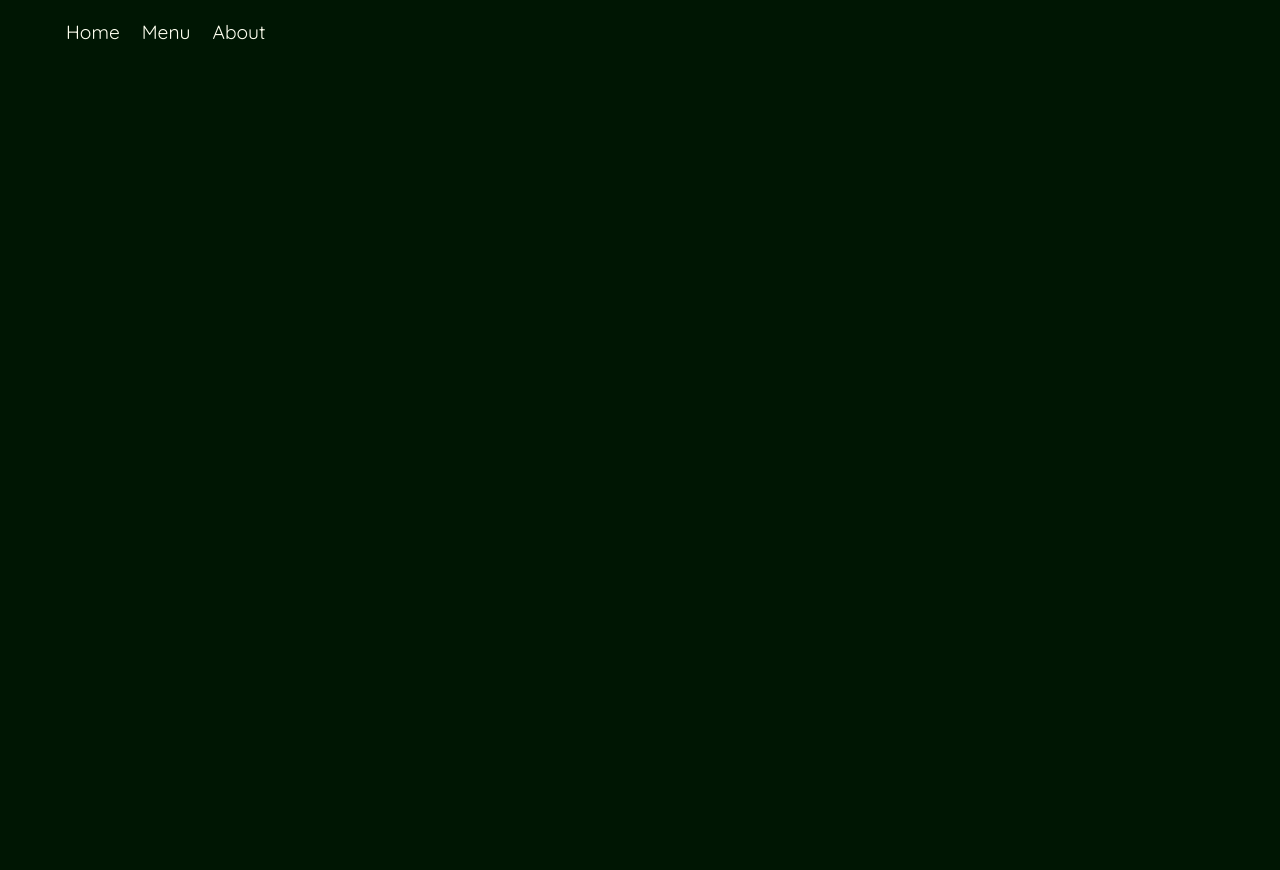
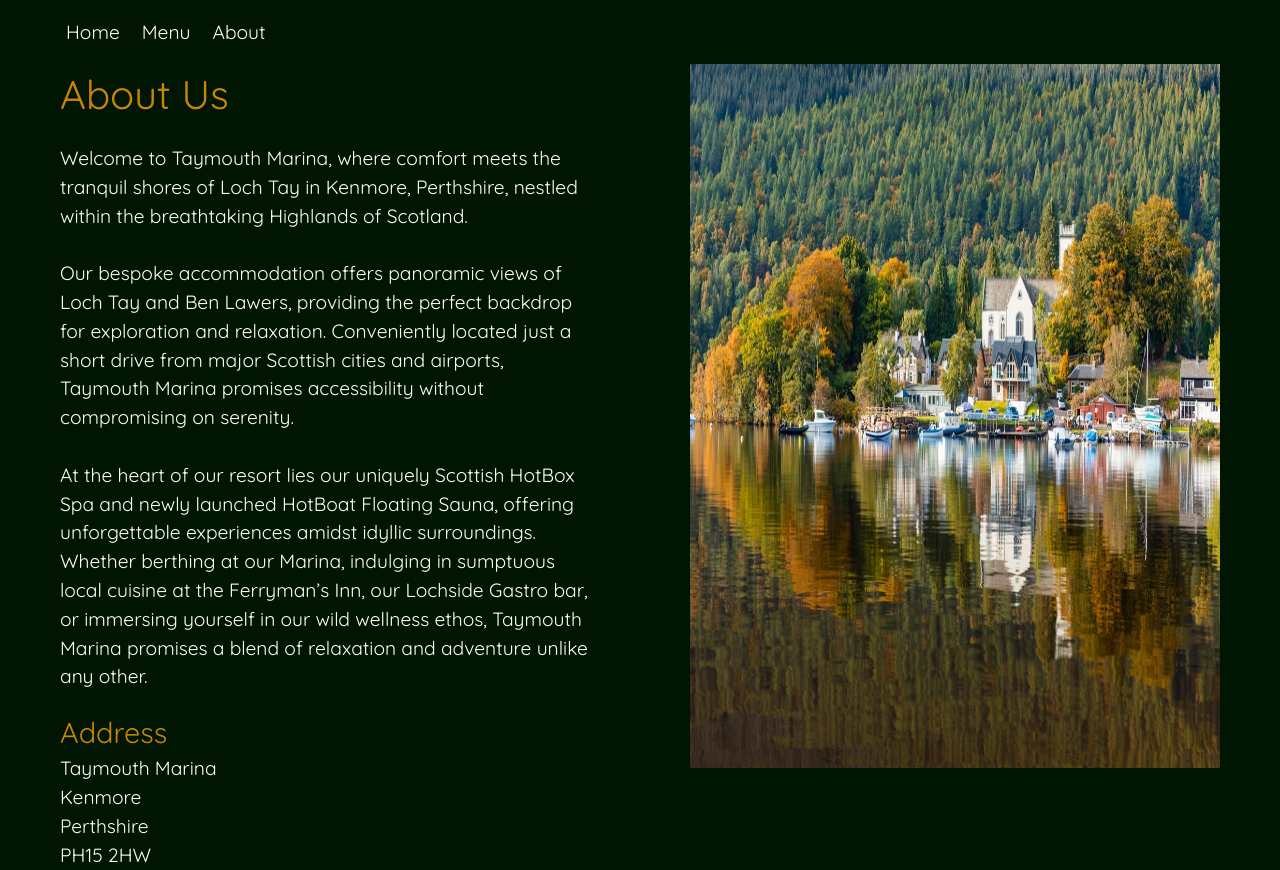
Before and after one commit to sadiecoffield/odin-restaurant-page, a website built with webpack: page src/template.html in a window 1280 px wide. Both pictures are taken after a click on the button "About". Before the commit the page ends 800 px from the top, so only its background shows below. Built offline with nearby package versions, Linux system fonts and the light colour scheme.

Commit message:
Add content to about page

```diff
--- /dev/null
+++ b/src/aboutPage.js
@@ -0,0 +1,44 @@
+import kenmoreImg from './kenmore.jpg';
+
+function renderAboutPage() {
+  const container = document.querySelector('#content');
+  const aboutContainer = document.createElement('div');
+  aboutContainer.classList.add('about-container');
+
+  // Add heading to about page
+  const aboutHeading = document.createElement('h1');
+  aboutHeading.textContent = 'About Us';
+  aboutContainer.appendChild(aboutHeading);
+
+  // Add description to about page
+  const description = document.createElement('p');
+  description.innerText = `Welcome to Taymouth Marina, where comfort meets the tranquil shores of Loch Tay in Kenmore, Perthshire, nestled within the breathtaking Highlands of Scotland.
+
+  Our bespoke accommodation offers panoramic views of Loch Tay and Ben Lawers, providing the perfect backdrop for exploration and relaxation. Conveniently located just a short drive from major Scottish cities and airports, Taymouth Marina promises accessibility without compromising on serenity.
+
+  At the heart of our resort lies our uniquely Scottish HotBox Spa and newly launched HotBoat Floating Sauna, offering unforgettable experiences amidst idyllic surroundings. Whether berthing at our Marina, indulging in sumptuous local cuisine at the Ferryman’s Inn, our Lochside Gastro bar, or immersing yourself in our wild wellness ethos, Taymouth Marina promises a blend of relaxation and adventure unlike any other.`;
+
+  aboutContainer.append(description);
+
+  // Add address to about page
+  const addressContainer = document.createElement('div');
+  addressContainer.classList.add('address-container');
+  const addressHeading = document.createElement('h2');
+  addressHeading.textContent = 'Address';
+  const address = document.createElement('p');
+  address.innerText = `Taymouth Marina
+  Kenmore
+  Perthshire
+  PH15 2HW`;
+  addressContainer.append(addressHeading, address);
+  aboutContainer.appendChild(addressContainer);
+
+  // Add image to about page
+  const img = document.createElement('img');
+  img.src = kenmoreImg;
+  aboutContainer.appendChild(img);
+
+  container.appendChild(aboutContainer);
+}
+
+export { renderAboutPage };
--- a/src/homePage.js
+++ b/src/homePage.js
@@ -5,6 +5,7 @@ function renderHomePage() {
 
   // Add image to home page
   const img = document.createElement('img');
+  img.classList.add('home-img');
   img.src = restaurantImg;
   container.appendChild(img);
 
--- a/src/index.js
+++ b/src/index.js
@@ -1,6 +1,7 @@
 import "./styles.css";
 import { renderHomePage } from './homePage.js';
 import { renderMenuPage } from './menuPage.js';
+import { renderAboutPage } from "./aboutPage.js";
 
 function switchTabs() {
   const container = document.querySelector('#content');
@@ -16,7 +17,7 @@ function switchTabs() {
       } else if (btn.textContent === 'Menu') {
         renderMenuPage();
       } else {
-        // render about module
+        renderAboutPage();
       }
     });
   });
--- a/src/styles.css
+++ b/src/styles.css
@@ -143,3 +143,26 @@ h2 {
   font-size: 1rem;
   color: rgb(177, 177, 177);
 }
+
+.about-container {
+  grid-column: 1 / -1;
+  grid-row: 1 / -1;
+  display: grid;
+  grid-template-columns: repeat(2, 1fr);
+  column-gap: 100px;
+  row-gap: 20px;
+}
+
+.about-container > h1 {
+  grid-column: 1;
+}
+
+.address-container {
+  grid-column: 1;
+  grid-row: 3;
+}
+
+.about-container > img {
+  grid-column: 2;
+  grid-row: 1 / 4;
+}
```
Also changed, not shown: src/kenmore.jpg (added).
